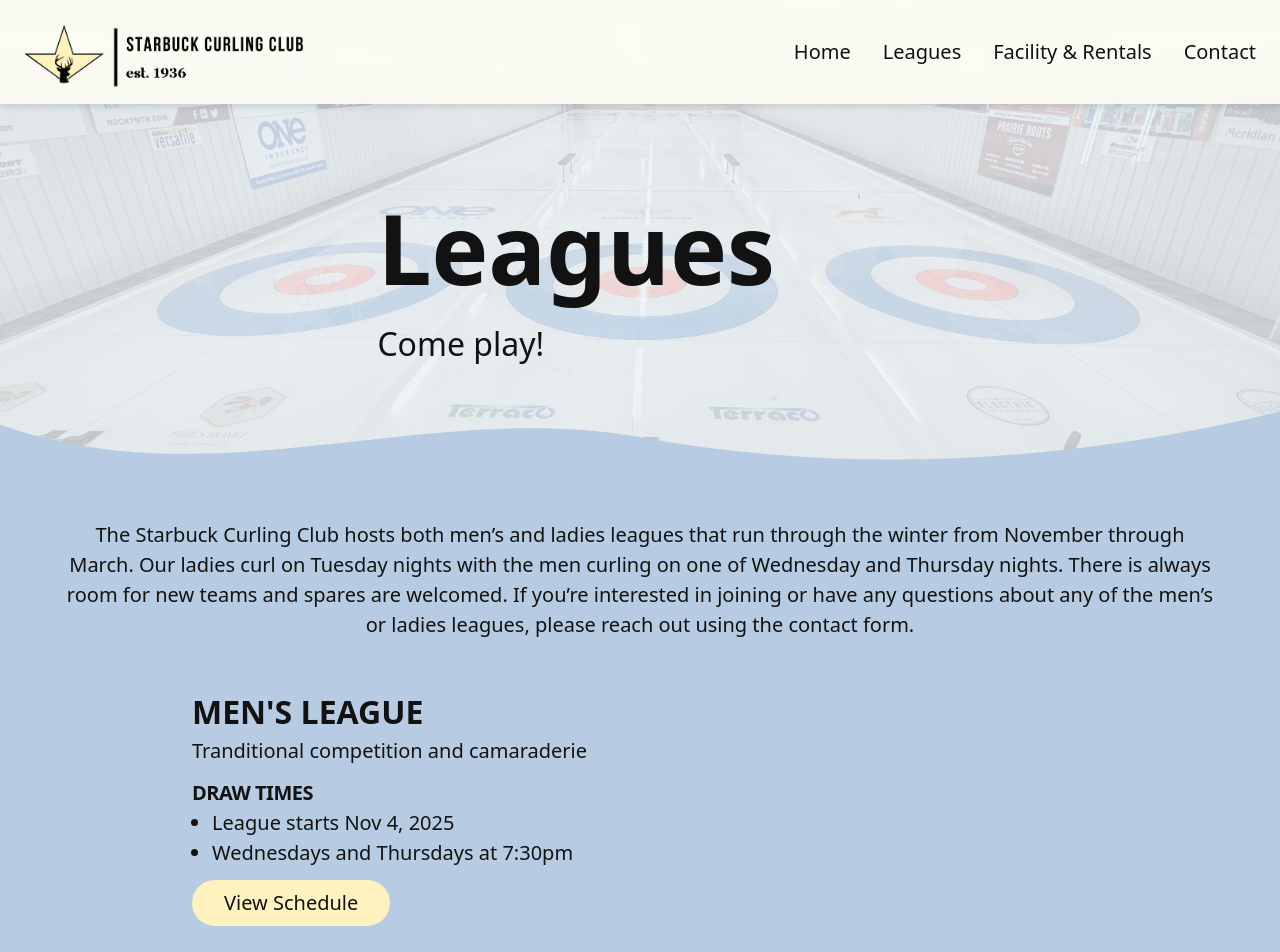
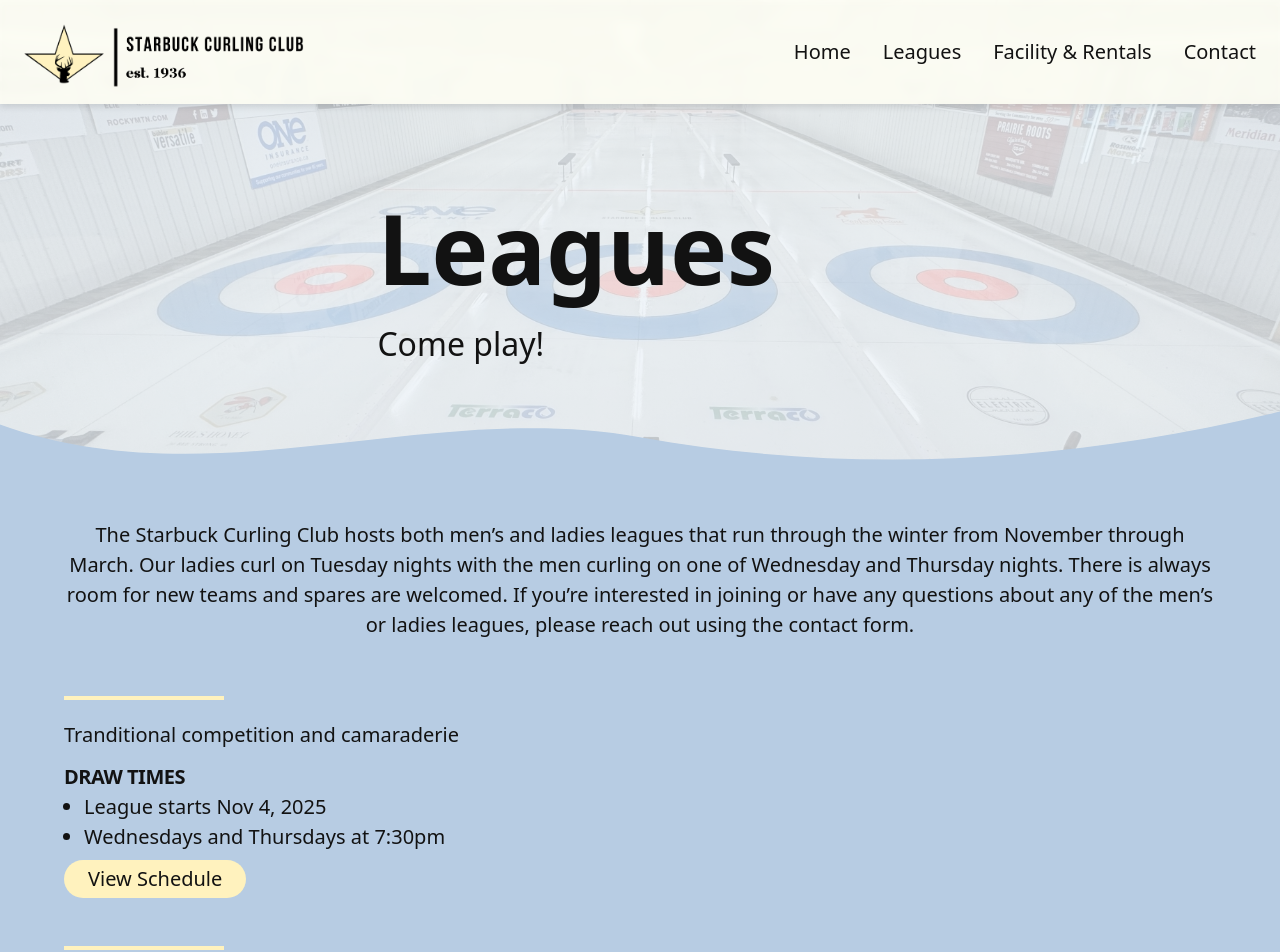
Before and after one commit to Azarov204/starbuck-curling, a React (Vite) app: page /leagues in a window 1280 px wide. Shown: the top 952 px of the page. Built offline with nearby package versions, Linux system fonts and the light colour scheme.

Commit message:
update components

```diff
--- a/src/components/Hero/HeroText.jsx
+++ b/src/components/Hero/HeroText.jsx
@@ -16,7 +16,7 @@
       <div className="absolute inset-0 bg-gradient-to-b from-white/60 via-white/60 to-white/60" />
 
       {/* Content */}
-      <div className="max-w-7xl h-full mx-auto pr-[10%] relative flex justify-center items-center text-dark-text mt-4">
+      <div className="max-w-7xl h-full mx-auto pr-[10%] relative flex justify-center items-center mt-4">
         <div>
           <p className="hero-title">{title}</p>
           <p className="hero-subtitle">{description}</p>
--- a/src/components/LeagueInfo/LeagueInfo.jsx
+++ b/src/components/LeagueInfo/LeagueInfo.jsx
@@ -1,5 +1,5 @@
 const LeagueInfo = ({
-  name,
+  title,
   desc,
   startDay,
   gameDay,
@@ -7,19 +7,26 @@
   registerInfo,
 }) => {
   return (
-    <div className="mx-auto max-w-5xl px-16 py-4">
-      <h3 className="font-bold uppercase">{name}</h3>
+    <div className="px-16 py-4">
+      <h2 className="font-bold uppercase">{title}</h2>
+      <div className=" mt-2 mb-5 h-1 w-40 bg-starbuck" />
       <p>{desc}</p>
+      {(startDay || gameDay) && (
+        <>
           <p className="font-bold tracking-tight mt-3">DRAW TIMES</p>
           <ul className="list-disc pl-5">
-        <li>{startDay}</li>
-        <li>{gameDay}</li>
+            {startDay && <li>{startDay}</li>}
+            {gameDay && <li>{gameDay}</li>}
           </ul>
+        </>
+      )}
+      {scheduleImg && (
         <a href={scheduleImg} target="_blank" rel="noopener noreferrer">
-        <button className="px-8 py-2 my-3 text-header-text-dark bg-starbuck rounded-3xl transition cursor-pointer">
+          <button className="px-6 py-1 my-2 text-header-text-dark bg-starbuck rounded-3xl transition cursor-pointer">
             <p>View Schedule</p>
           </button>
         </a>
+      )}
       {/*<h6 className="font-bold tracking-tight">REGISTER</h6>*/}
       {/*<p>For more information, contact the league rep:</p>*/}
       {/*<ul className="list-disc pl-5">*/}
--- a/src/components/Sponsors/Sponsors.jsx
+++ b/src/components/Sponsors/Sponsors.jsx
@@ -163,7 +163,7 @@
           </div>
         </div>
       </div>
-      <p className="mx-auto max-w-4xl px-10 text-center pt-10">
+      <p className="mx-auto max-w-5xl px-10 text-center pt-10">
         Thank you to our wonderful sponsors who make everything possible.
         Interested in joining our community? Check out our{" "}
         <a
```
Also changed, not shown: src/components/TopPageBlurb.jsx (added). Lines whose indentation alone changed are shown as unchanged.
